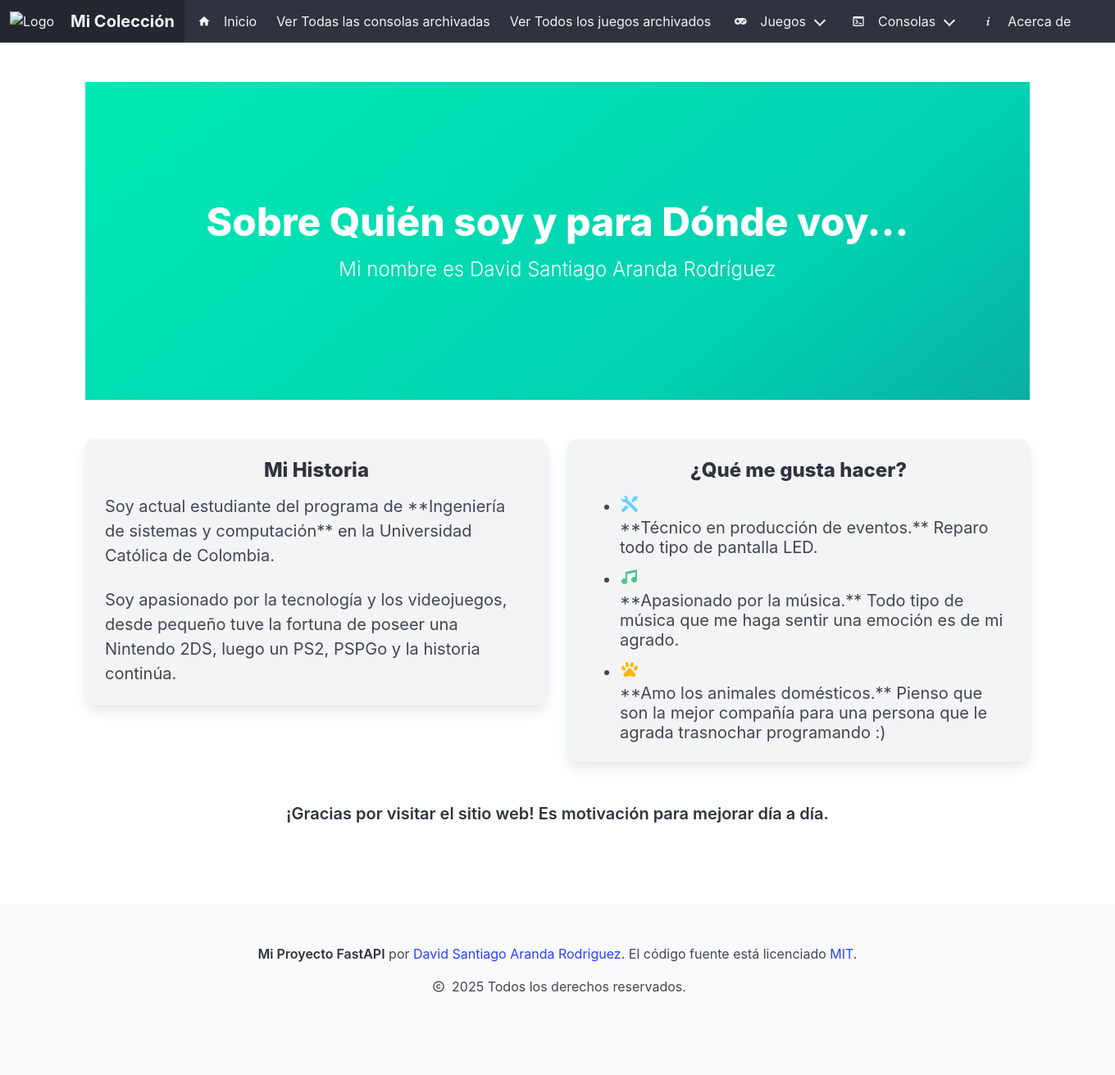
After one commit to SantiArandaRod/dev_project, a FastAPI app: template templates/about_me.html in a window 1360 px wide. The commit adds this page. Shown: the whole page at 82% size. Run offline with FastAPI, Linux system fonts and the light colour scheme; the template is opened without the code that fills it, so the values that code supplies are empty.

Commit message:
add about project and me html

```diff
--- /dev/null
+++ b/templates/about_me.html
@@ -0,0 +1,69 @@
+{% extends 'base.html' %}
+
+{% block title %}Acerca de Mí{% endblock %}
+
+{% block content %}
+<section class="hero is-primary is-medium is-bold">
+  <div class="hero-body">
+    <div class="container has-text-centered">
+      <h1 class="title is-1 has-text-white mb-4">
+        Sobre Quién soy y para Dónde voy...
+      </h1>
+      <p class="subtitle is-4 has-text-white has-text-weight-light">
+          Mi nombre es David Santiago Aranda Rodríguez
+      </p>
+    </div>
+  </div>
+</section>
+
+<div class="container mt-6 mb-6">
+  <div class="columns is-multiline is-centered">
+
+    <div class="column is-8-tablet is-6-desktop">
+      <div class="box has-background-light p-5">
+        <h2 class="title is-4 has-text-centered has-text-grey-darker mb-4">Mi Historia</h2>
+        <p class="content is-medium has-text-grey-dark">
+          Soy actual estudiante del programa de **Ingeniería de sistemas y computación** en la Universidad Católica de Colombia.
+        </p>
+        <p class="content is-medium has-text-grey-dark mt-4">
+          Soy apasionado por la tecnología y los videojuegos, desde pequeño tuve la fortuna de poseer una Nintendo 2DS, luego un PS2, PSPGo y la historia continúa.
+        </p>
+      </div>
+    </div>
+
+    <div class="column is-8-tablet is-6-desktop">
+      <div class="box has-background-light p-5">
+        <h2 class="title is-4 has-text-centered has-text-grey-darker mb-4">¿Qué me gusta hacer?</h2>
+        <div class="content is-medium has-text-grey-dark">
+          <ul class="fa-ul"> <li>
+              <span class="icon-text">
+                <span class="icon has-text-info is-size-4"><i class="mdi mdi-tools"></i></span>
+                <span>**Técnico en producción de eventos.** Reparo todo tipo de pantalla LED.</span>
+              </span>
+            </li>
+            <li class="mt-3">
+              <span class="icon-text">
+                <span class="icon has-text-success is-size-4"><i class="mdi mdi-music"></i></span>
+                <span>**Apasionado por la música.** Todo tipo de música que me haga sentir una emoción es de mi agrado.</span>
+              </span>
+            </li>
+            <li class="mt-3">
+              <span class="icon-text">
+                <span class="icon has-text-warning is-size-4"><i class="mdi mdi-paw"></i></span>
+                <span>**Amo los animales domésticos.** Pienso que son la mejor compañía para una persona que le agrada trasnochar programando :)</span>
+              </span>
+            </li>
+          </ul>
+        </div>
+      </div>
+    </div>
+
+    <div class="column is-8-tablet is-10-desktop has-text-centered mt-5">
+      <p class="is-size-5 has-text-grey-darker has-text-weight-semibold">
+        ¡Gracias por visitar el sitio web! Es motivación para mejorar día a día.
+      </p>
+    </div>
+
+  </div>
+</div>
+{% endblock %}
```
Also changed, not shown: templates/about.html (+27 -9 lines).
